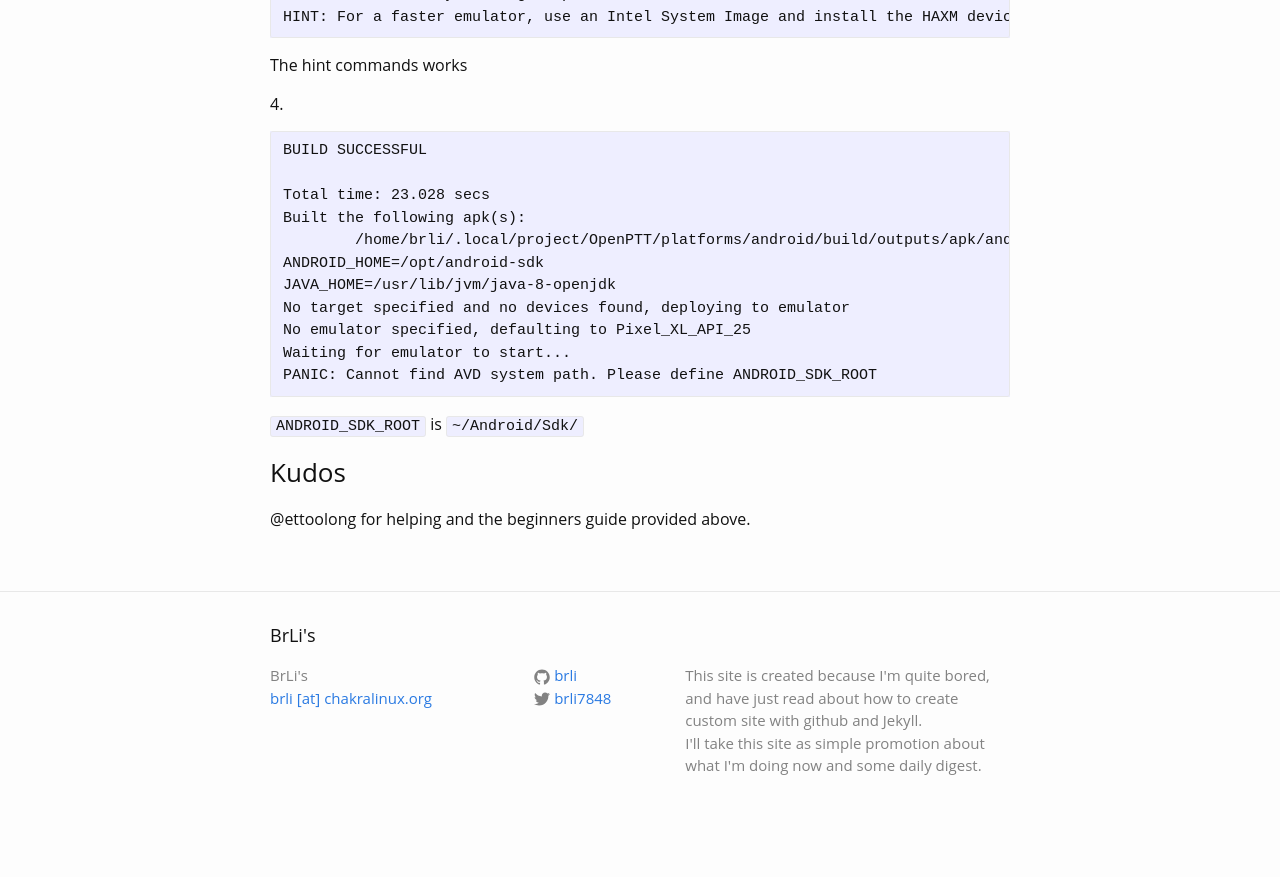
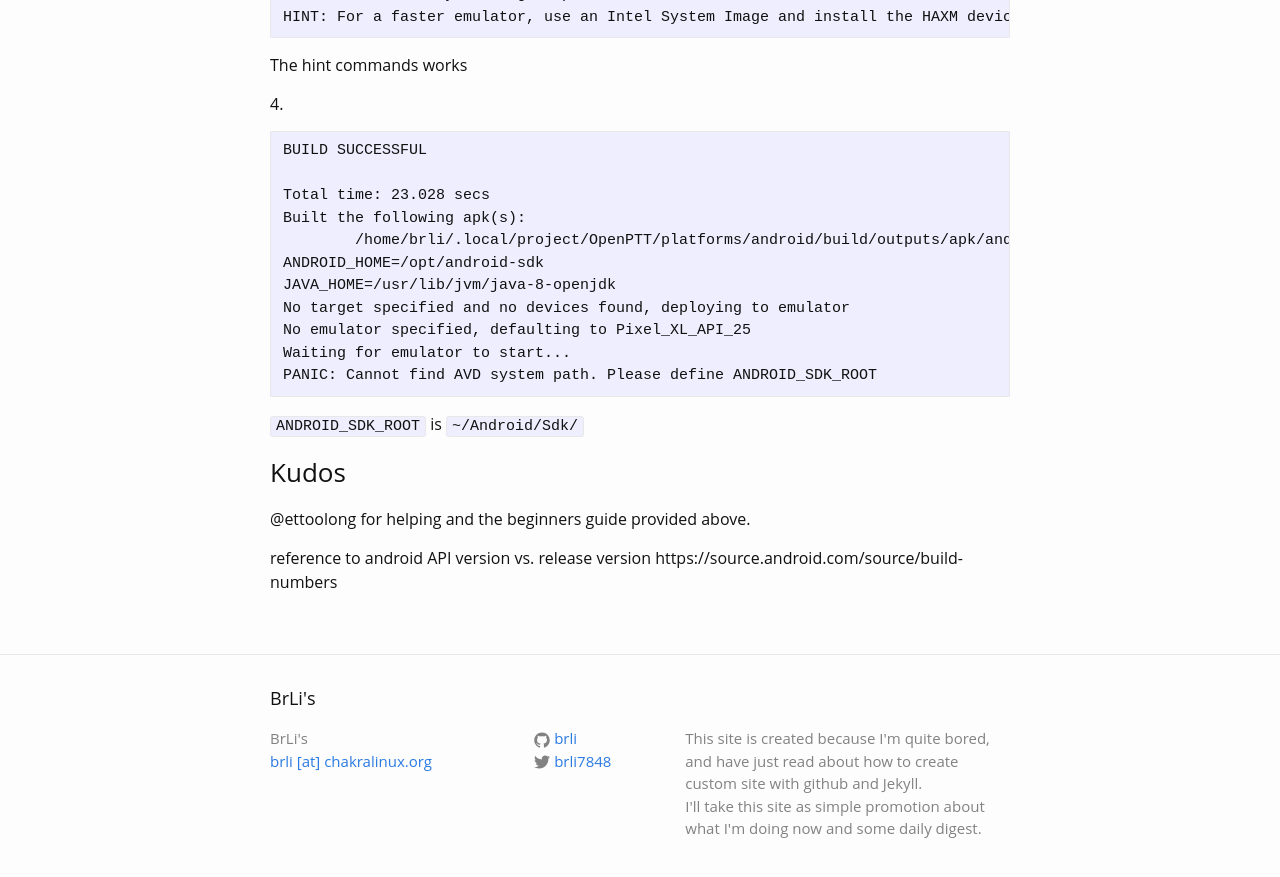
Before and after one commit to Brli/brli.github.io, a Jekyll site: the page built from _posts/2017-07-10-note-openptt-development.markdown, in a window 1280 px wide and 900 px high, scrolled down 1723 px. Shown: the top 877 px of the window. Built offline with Jekyll 4.4.1, drawn with Linux system fonts in a browser that asks for light colours; comment, search, counter and statistics services are not loaded; before the commit the page ends 2560 px from its top, so only the background shows below that.

Commit message:
add reference to android api

```diff
--- a/_posts/2017-07-10-note-openptt-development.markdown
+++ b/_posts/2017-07-10-note-openptt-development.markdown
@@ -101,3 +101,6 @@ PANIC: Cannot find AVD system path. Please define ANDROID_SDK_ROOT
 ### Kudos
 
 @ettoolong for helping and the beginners guide provided above.
+
+reference to android API version vs. release version
+https://source.android.com/source/build-numbers
```
